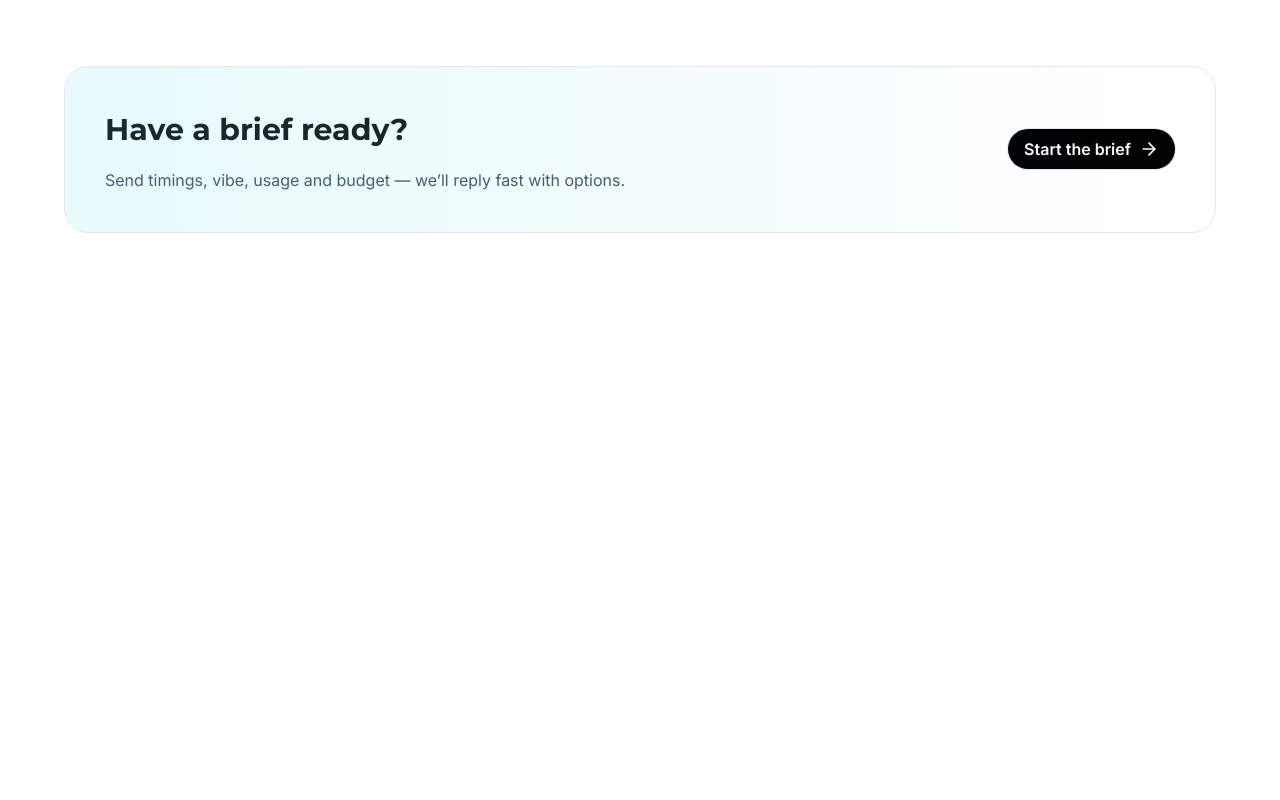
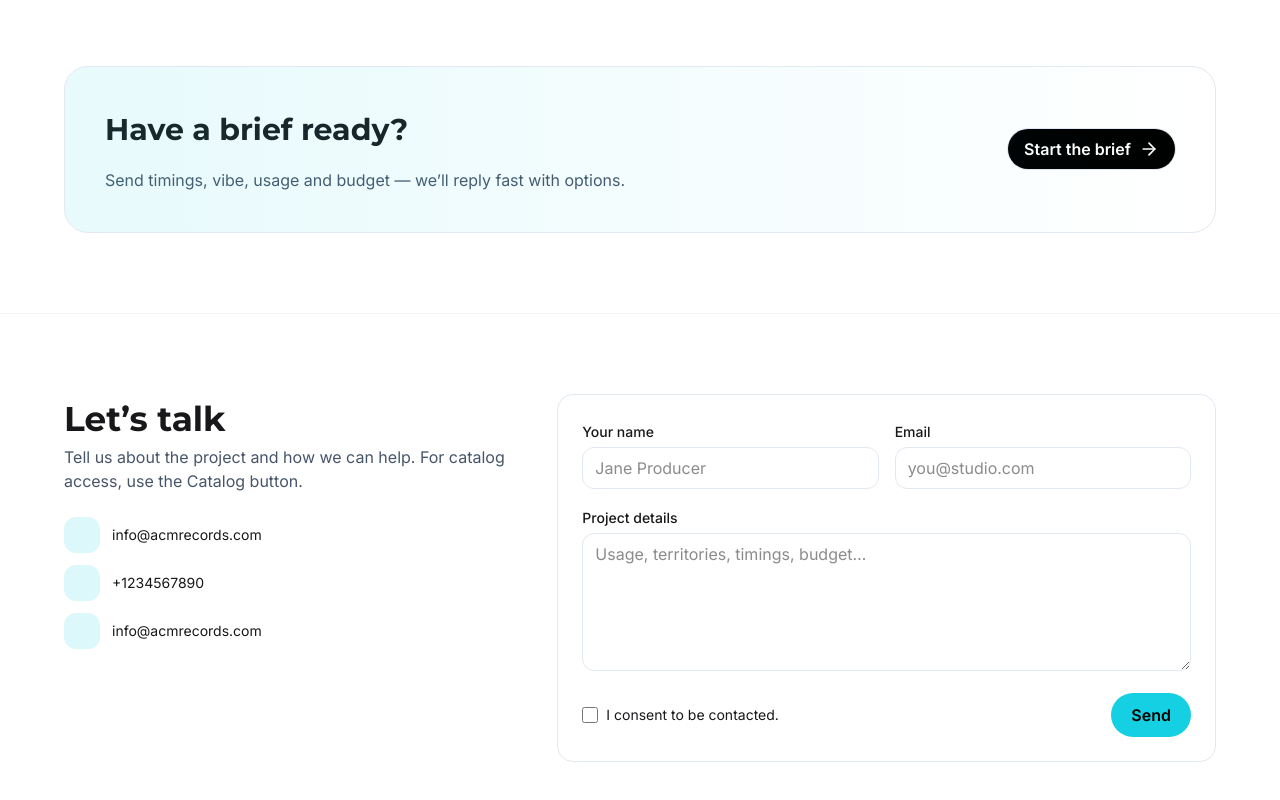
Before and after one commit to ratul-sardar/Landing-page-for-artofwar721, a React (Vite) app: page / in a window 1280 px wide. Shown: the part 3326-4126 px from the top of the page. Before the commit the page ends 3639 px from the top, so only its background shows below. Built offline with nearby package versions, Linux system fonts and the light colour scheme.

Commit message:
contact section done

```diff
--- a/src/App.jsx
+++ b/src/App.jsx
@@ -1,4 +1,5 @@
 import Brief from "./Sections/Brief/Brief";
+import ContactUs from "./Sections/ContactUs/ContactUs";
 import Faq from "./Sections/Faq/Faq";
 import HowItWorks from "./Sections/HowItWorks/HowItWorks";
 import OurStory from "./Sections/OurStory/OurStory";
@@ -14,6 +15,7 @@ function App() {
       <Faq></Faq>
       <Pricing></Pricing>
       <Brief></Brief>
+      <ContactUs></ContactUs>
     </>
   );
 }
--- /dev/null
+++ b/src/Sections/ContactUs/ContactUs.jsx
@@ -0,0 +1,143 @@
+import Button from "../../Components/Button/Button";
+
+export default function ContactUs() {
+  return (
+    <section
+      id="ContactUs Section"
+      className="py-16 sm:py-20 border-t border-slate-100"
+    >
+      <div className="cssContainer grid lg:grid-cols-12 gap-8 items-start">
+        {/* Left Content*/}
+        <div className="lg:col-span-5 reveal in">
+          <h2 className="">Let’s talk</h2>
+          <p className="text-slate-600">
+            Tell us about the project and how we can help. For catalog access,
+            use the Catalog button.
+          </p>
+          <div className="mt-6 space-y-3 text-sm">
+            {/* Contact Link*/}
+            <div className="flex items-center gap-3">
+              <div className="h-9 w-9 rounded-xl grid place-items-center bg-brand-primary/15 text-brand-dark"></div>
+              <a
+                href="mailto:info@acmrecords.com"
+                className=" hover:text-brand-primary"
+              >
+                info@acmrecords.com
+              </a>
+            </div>
+
+            {/* Contact Link*/}
+            <div className="flex items-center gap-3">
+              <div className="h-9 w-9 rounded-xl grid place-items-center bg-brand-primary/15 text-brand-dark"></div>
+              <a href="tel:+1234567890" className=" hover:text-brand-primary">
+                +1234567890
+              </a>
+            </div>
+
+            {/* Contact Link*/}
+            <div className="flex items-center gap-3">
+              <div className="flex items-center gap-3">
+                <div className="h-9 w-9 rounded-xl grid place-items-center bg-brand-primary/15 text-brand-dark"></div>
+                <a
+                  href="mailto:info@acmrecords.com"
+                  className=" hover:text-brand-primary"
+                >
+                  info@acmrecords.com
+                </a>
+              </div>
+            </div>
+          </div>
+        </div>
+
+        {/* Right Content*/}
+        <div className="lg:col-span-7 reveal in">
+          <form
+            id="contactForm"
+            onSubmit={(e) => e.preventDefault()}
+            noValidate
+            className="rounded-2xl border border-slate-200 bg-white p-6 shadow-soft"
+          >
+            <div className="grid sm:grid-cols-2 gap-4">
+              <div>
+                <label className="text-sm font-medium" htmlFor="name">
+                  Your name
+                </label>
+                <input
+                  id="name"
+                  name="name"
+                  type="text"
+                  required
+                  className="mt-1 w-full rounded-xl border border-slate-200 px-3 py-2 focus:ring-2 focus:ring-brand-primary/40"
+                  placeholder="Jane Producer"
+                />
+                <p
+                  className="mt-1 hidden text-xs text-rose-600"
+                  data-error="name"
+                >
+                  Please enter your name.
+                </p>
+              </div>
+              <div>
+                <label className="text-sm font-medium" htmlFor="email">
+                  Email
+                </label>
+                <input
+                  id="email"
+                  name="email"
+                  type="email"
+                  required
+                  className="mt-1 w-full rounded-xl border border-slate-200 px-3 py-2 focus:ring-2 focus:ring-brand-primary/40"
+                  placeholder="you@studio.com"
+                />
+                <p
+                  className="mt-1 hidden text-xs text-rose-600"
+                  data-error="email"
+                >
+                  Enter a valid email.
+                </p>
+              </div>
+              <div className="sm:col-span-2">
+                <label className="text-sm font-medium" htmlFor="message">
+                  Project details
+                </label>
+                <textarea
+                  id="message"
+                  name="message"
+                  rows="5"
+                  required
+                  className="mt-1 w-full rounded-xl border border-slate-200 px-3 py-2 focus:ring-2 focus:ring-brand-primary/40"
+                  placeholder="Usage, territories, timings, budget…"
+                />
+                <p
+                  className="mt-1 hidden text-xs text-rose-600"
+                  data-error="message"
+                >
+                  Please add a short message.
+                </p>
+              </div>
+            </div>
+
+            <div className="mt-4 flex items-center justify-between">
+              <label className="inline-flex items-center gap-2 text-sm">
+                <input
+                  type="checkbox"
+                  required
+                  className="h-4 w-4 rounded border-slate-300 text-brand-primary focus:ring-brand-primary/40"
+                />
+                I consent to be contacted.
+              </label>
+              <button
+                type="submit"
+                className="inline-flex items-center gap-2 rounded-full bg-brand-primary px-5 py-2.5 font-semibold text-brand-dark cursor-pointer"
+              >
+                Send
+              </button>
+            </div>
+
+            <p id="formMessage" className=""></p>
+          </form>
+        </div>
+      </div>
+    </section>
+  );
+}
```
